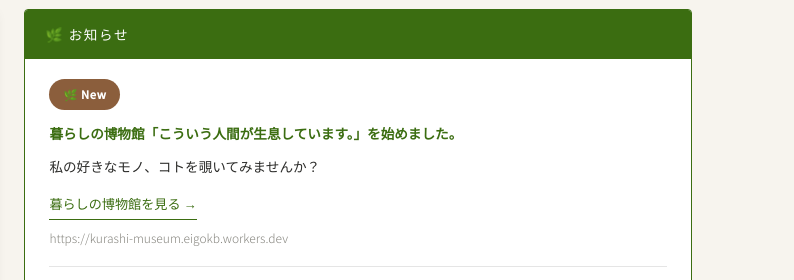
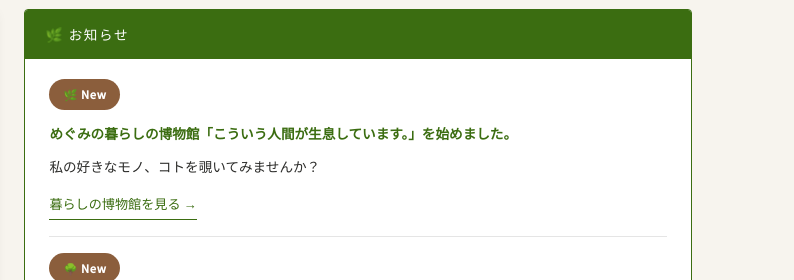
Before and after one commit to mmchch/shizen-megumi, a plain HTML site: page index.html in a window 1280 px wide. Shown: the part 2420-2700 px from the top of the page, 486-1280 px from the left. Drawn offline with Linux system fonts and the light colour scheme; no server answers; a web font is replaced by a local one.

Commit message:
お知らせ：URLの表示を外し、「めぐみの暮らし」を加える
Co-Authored-By: Claude Opus 5.5 <noreply@anthropic.com>
Claude-Session: https://claude.ai/code/session_01CeE36VBH4GzFJzbozuXeQL

```diff
--- a/index.html
+++ b/index.html
@@ -1183,10 +1183,9 @@
       <!-- 暮らしの博物館（個人サイト）案内 -->
       <div>
         <span style="display:inline-flex;align-items:center;gap:6px;background:var(--wood);color:white;font-size:0.7rem;font-weight:600;letter-spacing:0.05em;padding:4px 14px;border-radius:20px;margin-bottom:10px;">🌿 New</span>
-        <p style="font-weight:600;color:var(--green);margin-bottom:6px;">暮らしの博物館「こういう人間が生息しています。」を始めました。</p>
+        <p style="font-weight:600;color:var(--green);margin-bottom:6px;">めぐみの暮らしの博物館「こういう人間が生息しています。」を始めました。</p>
         <p style="margin-bottom:10px;">私の好きなモノ、コトを覗いてみませんか？</p>
         <a href="https://kurashi-museum.eigokb.workers.dev" target="_blank" style="display:inline-block;font-size:0.82rem;color:var(--green);text-decoration:none;border-bottom:1px solid var(--green);padding-bottom:1px;">暮らしの博物館を見る →</a>
-        <p style="margin-top:6px;font-size:0.75rem;color:var(--text-light);word-break:break-all;">https://kurashi-museum.eigokb.workers.dev</p>
       </div>
 
       <div style="border-top:1px solid var(--border);"></div>
```
